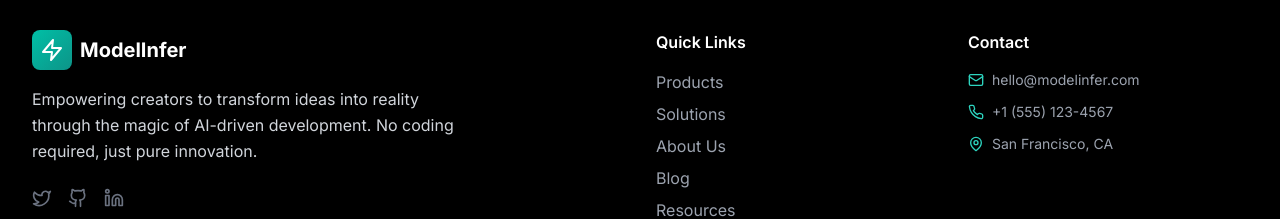
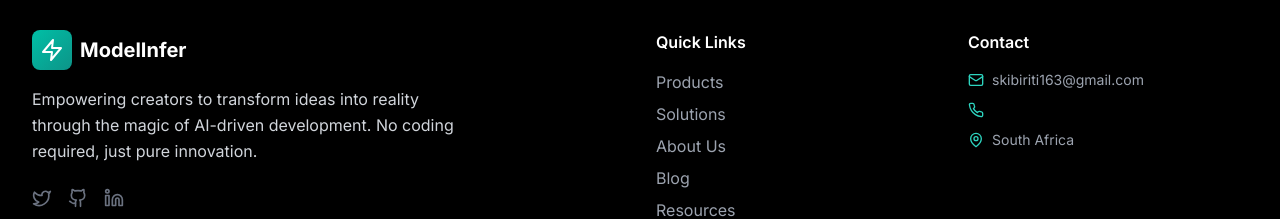
Before and after one commit to SebastianKibiriti/modelin, a React (Vite) app: page / in a window 1280 px wide. Shown: the part 5076-5295 px from the top of the page. Built offline with nearby package versions, Linux system fonts and the light colour scheme.

Commit message:
Updated Footer.tsx

```diff
--- a/src/components/Footer.tsx
+++ b/src/components/Footer.tsx
@@ -49,15 +49,15 @@ const Footer = () => {
             <div className="space-y-3 text-gray-400">
               <div className="flex items-center">
                 <Mail className="h-4 w-4 mr-2 text-teal-400" />
-                <span className="text-sm">hello@modelinfer.com</span>
+                <span className="text-sm">skibiriti163@gmail.com</span>
               </div>
               <div className="flex items-center">
                 <Phone className="h-4 w-4 mr-2 text-teal-400" />
-                <span className="text-sm">+1 (555) 123-4567</span>
+                <span className="text-sm"></span>
               </div>
               <div className="flex items-center">
                 <MapPin className="h-4 w-4 mr-2 text-teal-400" />
-                <span className="text-sm">San Francisco, CA</span>
+                <span className="text-sm">South Africa</span>
               </div>
             </div>
           </div>
```
